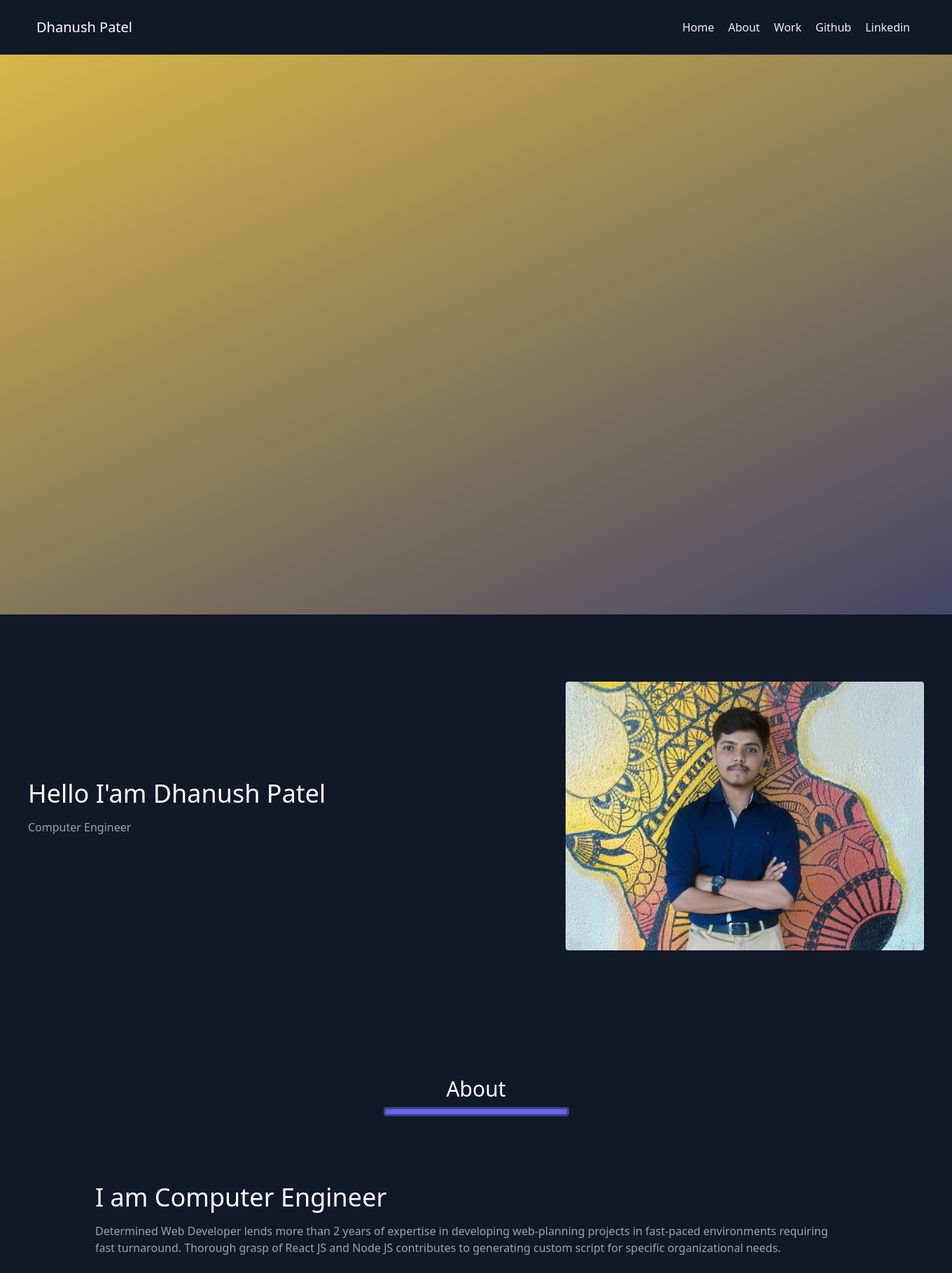
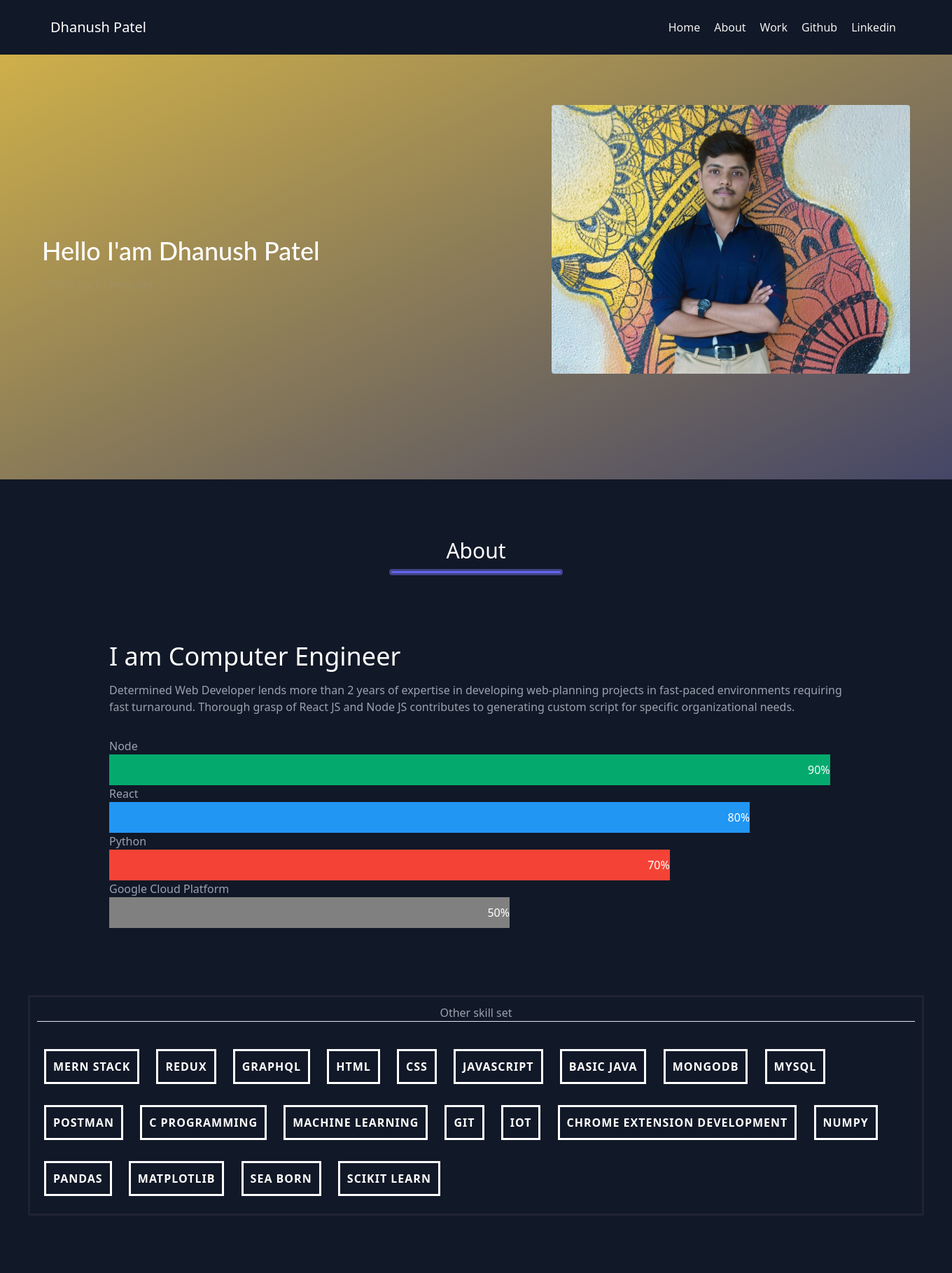
Before and after one commit to dhanushPatel112/portfolio, a PHP site: page / in a window 1360 px wide. Shown: the top 1819 px of the page at 70% size. Run offline with PHP 8.4, Linux system fonts and the light colour scheme.

Commit message:
fixed css

```diff
--- a/index.html
+++ b/index.html
@@ -24,11 +24,12 @@
                 <span class="ml-3 text-xl">Dhanush Patel</span>
             </a>
             <nav class="md:ml-auto flex flex-wrap items-center text-base justify-center">
-                <a href='./pages/home' class="mr-5 hover:text-white">Home</a>
-                <a href='./pages/about' class="mr-5 hover:text-white">About</a>
-                <a href='./pages/work' class="mr-5 hover:text-white">Work</a>
+                <a href='#home' class="mr-5 hover:text-white">Home</a>
+                <a href='#about' class="mr-5 hover:text-white">About</a>
+                <a href='#work' class="mr-5 hover:text-white">Work</a>
                 <a href="http://github.com/spockpatel" class="mr-5 hover:text-white" target="_blank">Github</a>
-                <a href="https://linkedin.com/in/dhanush-patel-2185291ab" class="mr-5 hover:text-white" target="_blank">Linkedin</a>
+                <a href="https://linkedin.com/in/dhanush-patel-2185291ab" class="mr-5 hover:text-white"
+                    target="_blank">Linkedin</a>
             </nav>
         </div>
     </header>
@@ -37,30 +38,17 @@
     <!-- Landing page -->
 
     <div class="wrapper">
-        <div class="flex-container bkg__gradient" id="div1">
-          <div class="flex-item" id="div2">
-            <header id="header1">
-              <div class="animate-slide-up" id="div3"><i class="fa fa-5x fa-codepen"></i></div>
-              <h1 class="animate-slide-up text-shadow" id="h11">Gradient Background Animation</h1>
-              <h2 class="animate-slide-up text-shadow " id="h21">jQuery ⸬ JavaScript</h2>
-              <p class="animate-slide-up text-shadow" id="p1">Background animation made possible by repeatedly (within a rapid interval) updating the element's background attribute (using jQuery) with two colors, each having its red, blue and green values incremented in each iteration (using plain JavaScript).</p>
-            </header>
-          </div>
-        </div>
-      </div>
-
-    <section class="text-gray-400 bg-gray-900 body-font">
-        <div class="container mx-auto flex px-5 py-24 md:flex-row flex-col items-center">
+        <div class="flex-container bkg__gradient">
+            <div class="flex-item">
+                <header>
+                    <section id="home" class="text-gray-400 body-font ">
+                        <div class="container mx-auto flex px-5 py-24 md:flex-row flex-col items-center inbetween">
                             <div
                                 class="lg:flex-grow md:w-1/2 lg:pr-24 md:pr-16 flex flex-col md:items-start md:text-left mb-16 md:mb-0 items-center text-center">
-                <h1 class="title-font sm:text-4xl text-3xl mb-4 font-medium text-white">Hello I'am Dhanush Patel
+                                <h1 style="margin-top:15%" class="title-font sm:text-4xl text-3xl mb-4 font-medium text-white">Hello I'am Dhanush Patel
                                 </h1>
-                <h2>Computer Engineer</h2>
+                                <h2>MERN stack Developer</h2>
                                 <br class="hidden lg:inline-block">
-                <!-- <div class="flex justify-center">
-              <button class="inline-flex text-white bg-indigo-500 border-0 py-2 px-6 focus:outline-none hover:bg-indigo-600 rounded text-lg">Button</button>
-              <button class="ml-4 inline-flex text-gray-400 bg-gray-800 border-0 py-2 px-6 focus:outline-none hover:bg-gray-700 hover:text-white rounded text-lg">Button</button>
-            </div> -->
                             </div>
                             <div class="lg:max-w-lg lg:w-full md:w-1/2 w-5/6">
                                 <img class="object-cover object-center rounded" alt="hero"
@@ -68,13 +56,16 @@
                             </div>
                         </div>
                     </section>
-
+                </header>
+            </div>
+        </div>
+    </div>
 
 
 
     <!-- About -->
 
-    <section class="text-gray-400 body-font bg-gray-900">
+    <section id="about" class="text-gray-400 body-font bg-gray-900">
         <div class="container px-5 py-15 mx-auto">
             <div style="background-color: #111827;" class="mb-20 h-1 w-20 bg-indigo-500 rounded"></div>
             <h1 style='text-align: center' class="sm:text-3xl text-2xl font-medium title-font mb-2 text-white">About
@@ -163,10 +154,11 @@
             <div class="h-1 w-20 bg-indigo-500 rounded"></div>
         </div>
     </section> -->
-    <section class="text-gray-400 body-font bg-gray-900">
+    <section id='work' class="text-gray-400 body-font bg-gray-900">
         <div class="container px-5 py-15 mx-auto">
             <div style="background-color: #111827;" class="mb-20 h-1 w-20 bg-indigo-500 rounded"></div>
-            <h1 style='text-align: center' class="sm:text-3xl text-2xl font-medium title-font mb-2 text-white">Personal Project</h1>
+            <h1 style='text-align: center' class="sm:text-3xl text-2xl font-medium title-font mb-2 text-white">Personal
+                Project</h1>
             <div class="h-1 w-20 bg-indigo-500 rounded center"></div>
         </div>
     </section>
@@ -237,7 +229,8 @@
             <div
                 class="lg:flex-grow md:w-1/2 lg:pr-24 md:pr-16 flex flex-col md:items-start md:text-left mb-16 md:mb-0 items-center text-center">
                 <h1 class="title-font sm:text-4xl text-3xl mb-4 font-medium text-white">Pata Tap</h1>
-                <p class="mb-50 leading-relaxed">A fun single page website built using HTML, CSS and JavaScript with help
+                <p class="mb-50 leading-relaxed">A fun single page website built using HTML, CSS and JavaScript with
+                    help
                     of Canvas. It has various musical notes on pressing keyboard keys with
                     various different animations.</p>
                 <h2>Link : <a style="color:blue" href="https://patatapbydhanush.herokuapp.com" target="_blank"
@@ -263,7 +256,8 @@
                 class="lg:flex-grow md:w-1/2 lg:pl-24 md:pl-16 flex flex-col md:items-start md:text-left items-center text-center">
                 <h1 class="title-font sm:text-4xl text-3xl mb-4 font-medium text-white">NSE option chain Data extractor
                 </h1>
-                <p class="mb-50 leading-relaxed">Built python script using Numpy and Pandas library to create statistical
+                <p class="mb-50 leading-relaxed">Built python script using Numpy and Pandas library to create
+                    statistical
                     data containing margin price data for all companies with listed strike
                     price for call & put options using zerodha API.</p>
                 <h2>Link : <a style="color:blue" href="https://github.com/spockpatel/NSE-F-O" target="_blank"
@@ -277,7 +271,8 @@
             <div
                 class="lg:flex-grow md:w-1/2 lg:pr-24 md:pr-16 flex flex-col md:items-start md:text-left mb-16 md:mb-0 items-center text-center">
                 <h1 class="title-font sm:text-4xl text-3xl mb-4 font-medium text-white">Pata Tap</h1>
-                <p class="mb-50 leading-relaxed">A fun single page website built using HTML, CSS and JavaScript with help
+                <p class="mb-50 leading-relaxed">A fun single page website built using HTML, CSS and JavaScript with
+                    help
                     of Canvas. It has various musical notes on pressing keyboard keys with
                     various different animations.</p>
                 <h2>Link : <a style="color:blue" href="https://patatapbydhanush.herokuapp.com" target="_blank"
--- a/index.js
+++ b/index.js
@@ -62,8 +62,4 @@ $(function animateBkgInit() {
 	// animateBkgStop = setTimeout(function() {
 	// 	clearInterval(animateBkgLoop);
 	// }, 180000)
-
-	// DEMO ONLY - NOT USED TO ANIMATE THE BACKGROUND
-	$(".animate-slide-up").velocity("transition.slideUpBigIn", { delay: 500, stagger: 100, drag: true} );
-
-});
+	});
--- a/style.css
+++ b/style.css
@@ -3,6 +3,8 @@
   padding: 5px 10px;
   /* background: #555; */
   color: #f1f1f1;
+  position: absolute;
+  width: 100%;
 }
 
 /* Page content */
@@ -20,6 +22,10 @@
 /* Add some top padding to the page content to prevent sudden quick movement (as the header gets a new position at the top of the page (position:fixed and top:0) */
 .sticky + .content {
   padding-top: 102px;
+}
+
+.container{
+  width: 100% !important;
 }
 
 .container.center {
@@ -148,9 +154,6 @@
 
 /* animation page css */
 
-* {
-  box-sizing: content-box;
-}
 
 .text-shadow {
   text-shadow: 1px 1px 1px rgba(0, 0, 0, 0.3);
@@ -179,50 +182,22 @@
 }
 
 .flex-item {
-  flex: 1 0 auto;
-  height: 100vh;
+  /* flex: 1 0 auto; */
+  height: 100%;
+  width: 100%;
   text-align: center;
-}
-
-#header1 {
-  padding-top: 12vh;
-}
-#header1 :first-child {
-  padding-bottom: 6vh;
-}
-#header1 #p1 {
-  text-align: justify;
-  padding-top: 10vh;
-  margin: auto;
-  width: 55vw;
-  color: #eee;
-  font-size: 1.15rem;
-  font-weight: 300;
-  letter-spacing: 0.85px;
 }
 
 .animate-slide-up {
   opacity: 0;
 }
 
-#h11, #h21 {
-  text-transform: uppercase;
-  letter-spacing: 8px;
-  word-spacing: 5px;
-  margin: 0;
+/* scroll animation */
+html {
+  scroll-behavior: smooth;
 }
 
-#h11 {
-  font-family: "Josefin Sans", sans-serif;
-  font-size: 2.25rem;
-  font-weight: 100;
+/* ..... */
+.inbetween{
+  margin: 4% auto !important;
 }
-
-#h21 {
-  color: #eee;
-  font-family: "Lato", sans-serif;
-  font-size: 1.25rem;
-  font-weight: 300;
-  margin-top: 1rem;
-  text-shadow: 1px 1px 2px rgba(0, 0, 0, 0.5);
-}
```
Lines whose indentation alone changed are shown as unchanged.
